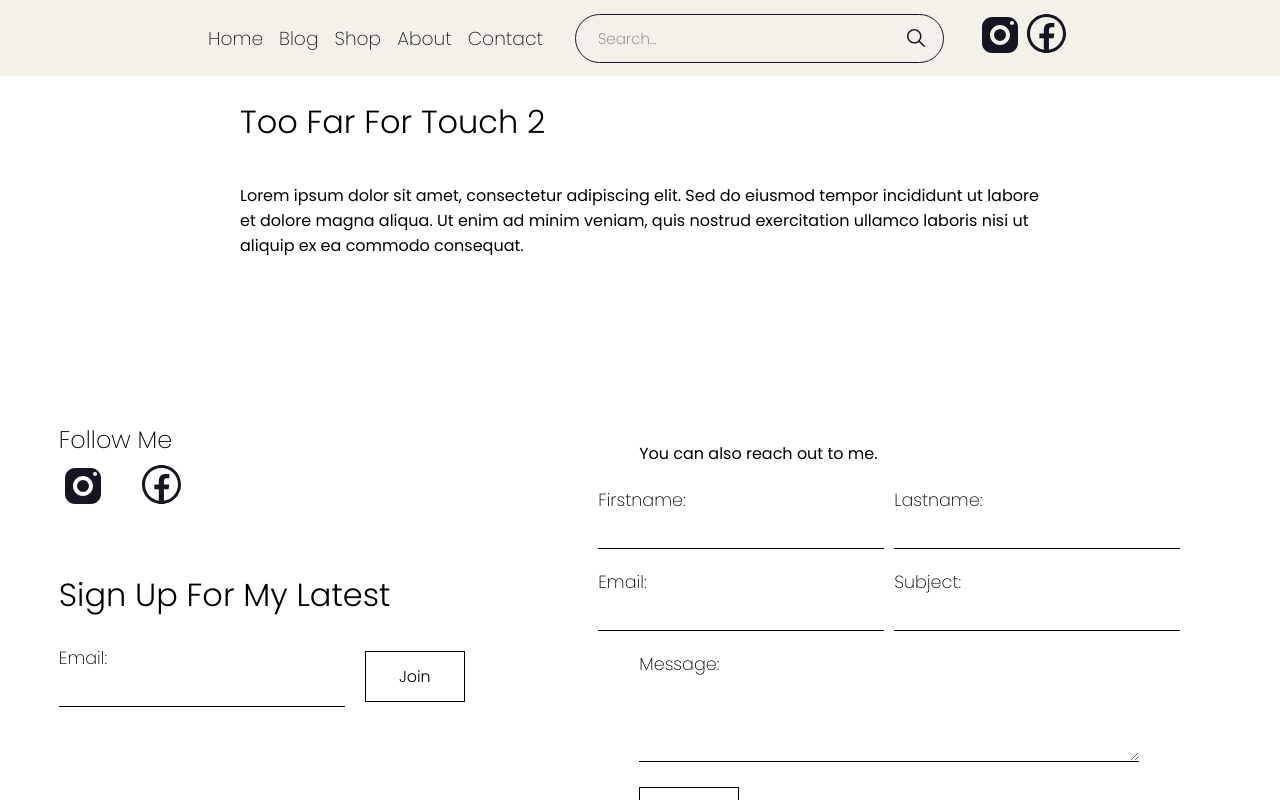
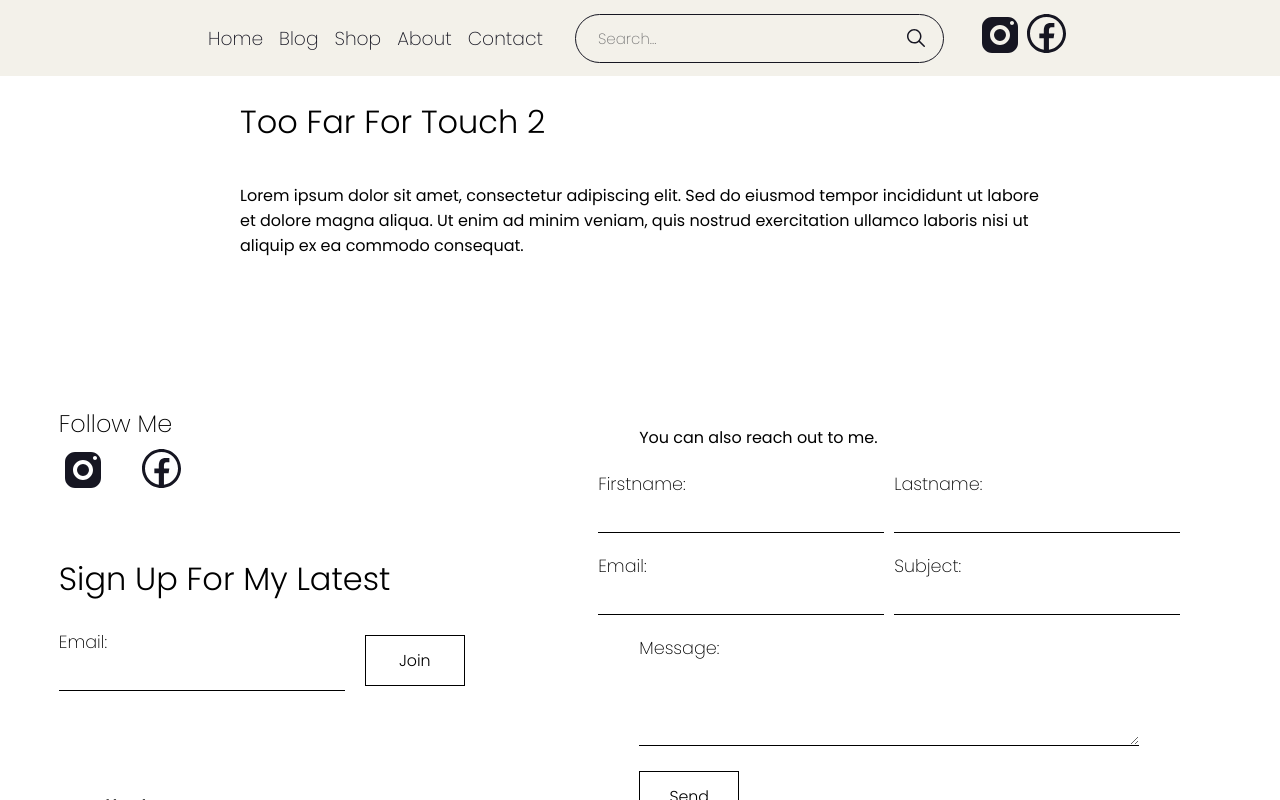
Before and after one commit to ohendarko/Extalice, a React (Vite) app in the folder extalice/: page /blogs/1 in a window 1280 px wide. Built offline with nearby package versions, Linux system fonts and the light colour scheme.

Commit message:
pushing unregistered changes?

```diff
--- a/extalice/src/styles/body.css
+++ b/extalice/src/styles/body.css
@@ -227,7 +227,7 @@ a {
   align-items: center;
   justify-content: center;
   padding-inline: 20px;
-  margin-top: 8em;
+  margin-top: 7em;
 }
 
 .sign-up,
```
